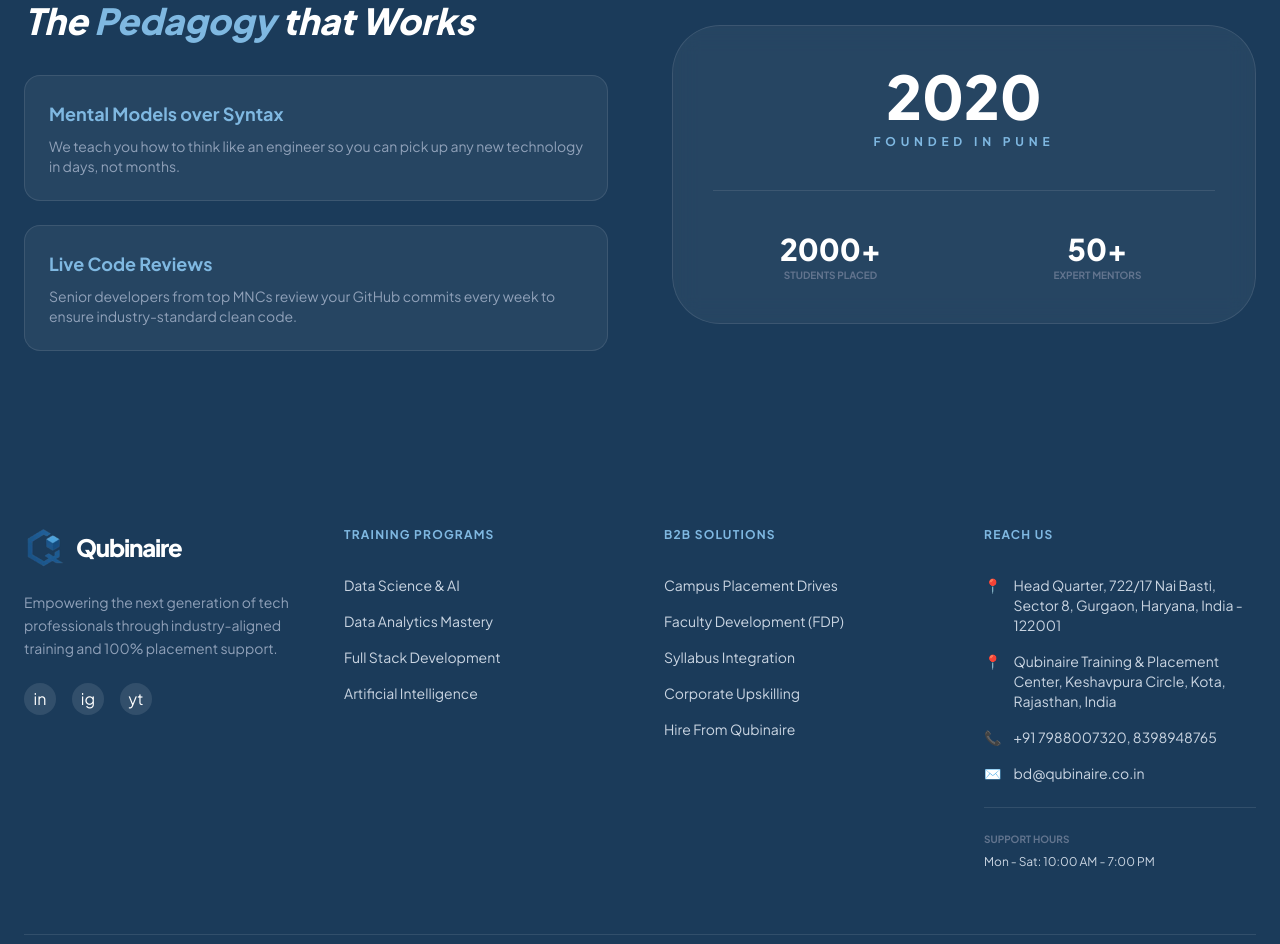
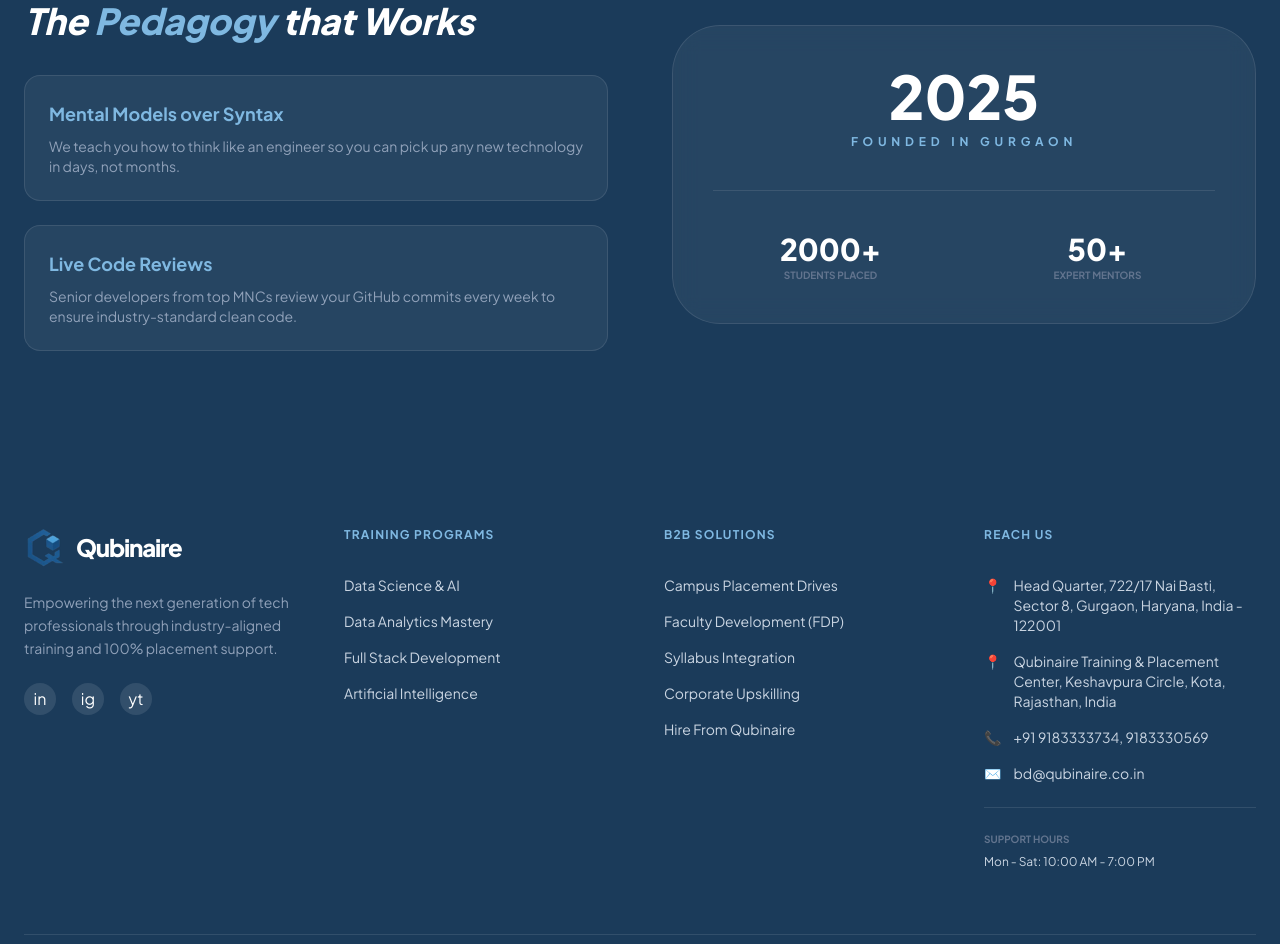
Before and after one commit to BinaryCubit/qweb, a Next.js app: page /about-us in a window 1280 px wide. Shown: the part 1440-2384 px from the top of the page. Built offline with nearby package versions, Linux system fonts and the light colour scheme.

Commit message:
new updates

```diff
--- a/components/Contact.tsx
+++ b/components/Contact.tsx
@@ -19,7 +19,7 @@
             </p>
             <div className="space-y-6">
               {[
-                { icon: "📞", label: "Call for Queries", value: "+91 8398948765, 7988007320" },
+                { icon: "📞", label: "Call for Queries", value: "+91 9183333734, 9183330569" },
                 { icon: "✉️", label: "Email Us", value: "bd@qubinaire.co.in fh" },
               ].map((item) => (
                 <div key={item.label} className="flex items-center gap-4">
--- a/components/Footer.tsx
+++ b/components/Footer.tsx
@@ -45,7 +45,7 @@
             <ul className="space-y-4 text-sm text-slate-300">
               <li className="flex items-start gap-3"><span className="text-[#7FB8E1]">📍</span><span>Head Quarter, 722/17 Nai Basti, Sector 8, Gurgaon, Haryana, India - 122001</span></li>
               <li className="flex items-start gap-3"><span className="text-[#7FB8E1]">📍</span><span>Qubinaire Training & Placement Center, Keshavpura Circle, Kota, Rajasthan, India</span></li>
-              <li className="flex items-center gap-3"><span className="text-[#7FB8E1]">📞</span><span>+91 7988007320, 8398948765</span></li>
+              <li className="flex items-center gap-3"><span className="text-[#7FB8E1]">📞</span><span>+91 9183333734, 9183330569</span></li>
               <li className="flex items-center gap-3"><span className="text-[#7FB8E1]">✉️</span><span>bd@qubinaire.co.in</span></li>
               <li className="mt-6 pt-6 border-t border-white/10">
                 <p className="text-[10px] font-bold text-slate-500 uppercase mb-2">Support Hours</p>
--- a/components/about/pedagogy.tsx
+++ b/components/about/pedagogy.tsx
@@ -26,8 +26,8 @@
                 </div>
                 <div className="bg-white/5 p-10 rounded-[3rem] border border-white/10 backdrop-blur-md">
                     <div className="text-center">
-                        <p className="text-6xl font-black text-white mb-2">2020</p>
-                        <p className="text-xs font-bold text-brand-sky uppercase tracking-[0.4em] mb-10">Founded in Pune</p>
+                        <p className="text-6xl font-black text-white mb-2">2025</p>
+                        <p className="text-xs font-bold text-brand-sky uppercase tracking-[0.4em] mb-10">Founded in Gurgaon</p>
                     </div>
                     <div className="grid grid-cols-2 gap-8 text-center border-t border-white/10 pt-10">
                         <div>
```
